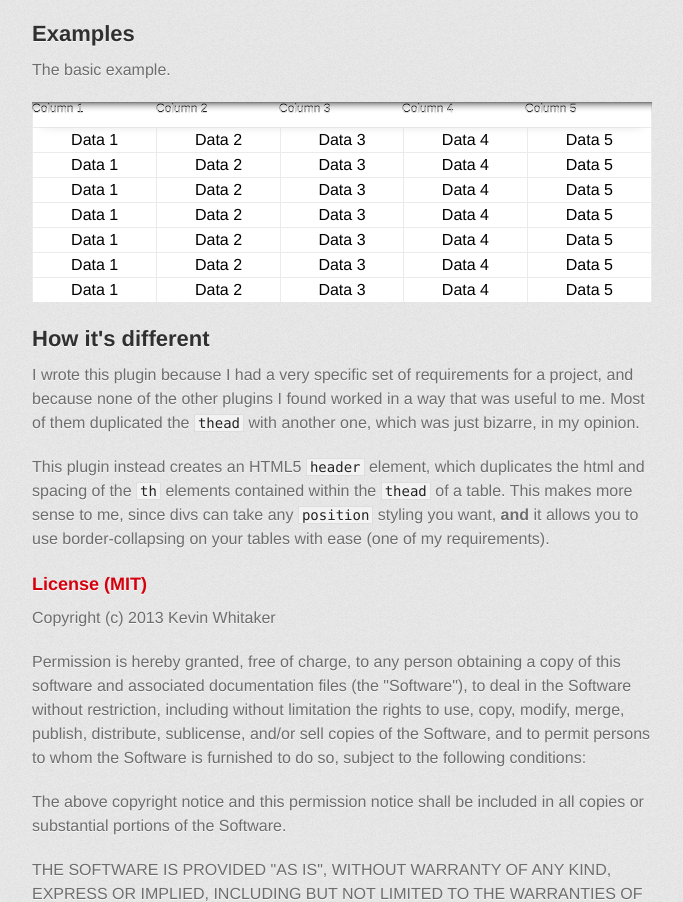
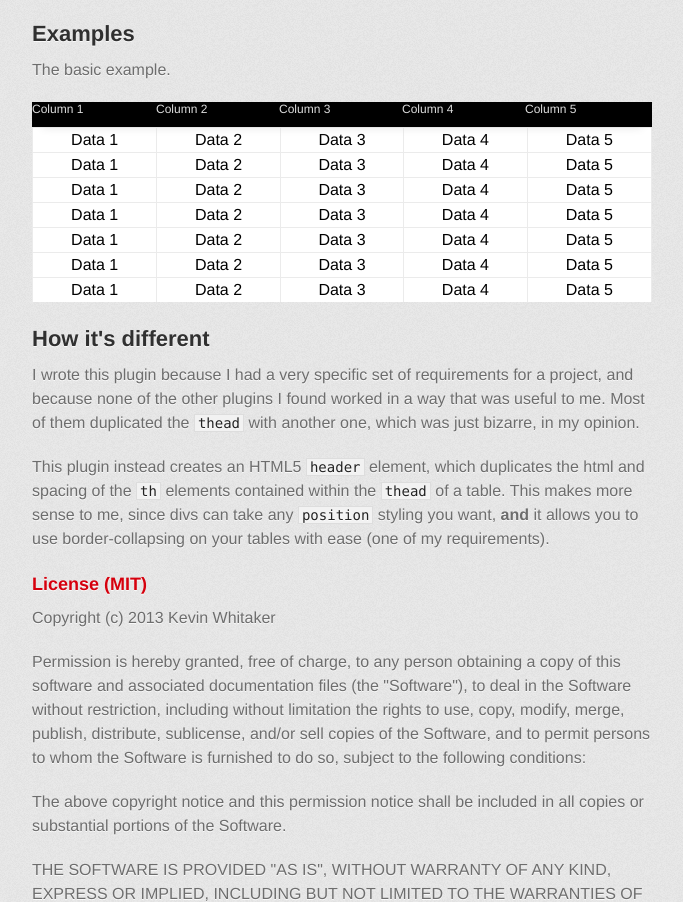
Before and after one commit to kwhitaker/ya-fixed-table-header, a plain HTML site: page index.html in a window 1280 px wide. Shown: the part 1061-1963 px from the top of the page, without its empty margins (298-981 px from the left). Drawn offline with nearby package versions, Linux system fonts and the light colour scheme; a web font is replaced by a local one.

Commit message:
Missed some CSS

```diff
--- a/scss/ya-fixed-table-header.scss
+++ b/scss/ya-fixed-table-header.scss
@@ -16,6 +16,8 @@
   position: absolute;
   top: 0; left: 0; right: 0;
   z-index: 150;
+  background: black;
+  *zoom: 1;
   @include box-shadow(black 0 10px 10px -10px inset, gainsboro 0 10px 10px -10px);
 
   &:before, &:after {
```
Also changed, not shown: stylesheets/ya-fixed-table-header.css.
